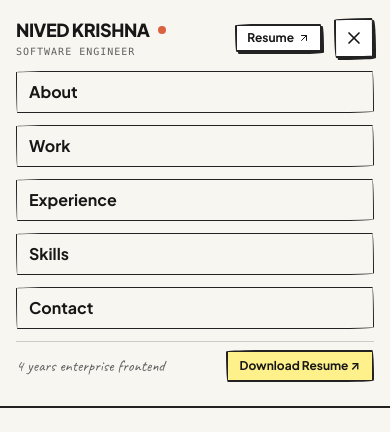
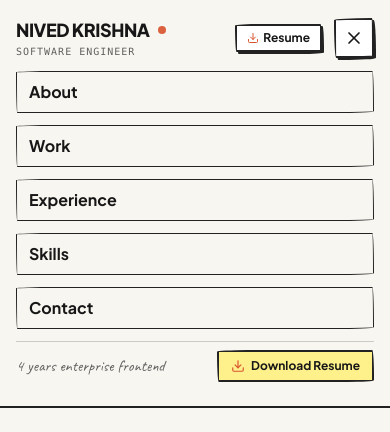
Before and after one commit to Nivedexe/portfolio, a React (Vite) app: page / in a window 390 px wide. Both pictures are taken after a click on the button "Open menu". Shown: the top 432 px of the page. Built offline with nearby package versions, Linux system fonts and the light colour scheme.

Commit message:
feat: configure resume download folder, direct download attributes, and assets

```diff
--- a/src/components/common/Footer.tsx
+++ b/src/components/common/Footer.tsx
@@ -1,6 +1,6 @@
 import React from 'react';
 import { Link } from 'react-router-dom';
-import { ArrowUp, Mail, FileText } from 'lucide-react';
+import { ArrowUp, Mail, Download } from 'lucide-react';
 import { personalConfig } from '../../data/config';
 import { DoodleStar } from '../doodles/DoodleStar';
 import { GithubIcon, LinkedinIcon } from './SocialIcons';
@@ -94,11 +94,11 @@ export const Footer: React.FC = () => {
               </a>
               <a
                 href={personalConfig.resumeUrl}
-                target="_blank"
-                rel="noopener noreferrer"
+                download={personalConfig.resumeDownloadName || 'Nived_Krishna_Resume.pdf'}
                 className="inline-flex items-center gap-2 text-[#171717] hover:text-[#D9532F] transition-colors"
+                title="Download Nived Krishna's Resume"
               >
-                <FileText className="w-4 h-4 text-[#D9532F]" />
+                <Download className="w-4 h-4 text-[#D9532F]" />
                 <span>Download Resume (PDF)</span>
               </a>
             </div>
--- a/src/components/common/Navbar.tsx
+++ b/src/components/common/Navbar.tsx
@@ -1,6 +1,6 @@
 import React, { useState, useEffect } from 'react';
 import { Link, useLocation, useNavigate } from 'react-router-dom';
-import { Menu, X, ArrowUpRight, FileText } from 'lucide-react';
+import { Menu, X, FileText, Download } from 'lucide-react';
 import { personalConfig } from '../../data/config';
 import { DoodleUnderline } from '../doodles/DoodleUnderline';
 
@@ -115,13 +115,13 @@ export const Navbar: React.FC = () => {
         <div className="hidden md:flex items-center gap-4">
           <a
             href={personalConfig.resumeUrl}
-            target="_blank"
-            rel="noopener noreferrer"
+            download={personalConfig.resumeDownloadName || 'Nived_Krishna_Resume.pdf'}
             className="inline-flex items-center gap-1.5 px-3.5 py-1.5 text-xs font-bold uppercase tracking-wider text-[#171717] bg-white sketch-border sketch-shadow-sm hover:translate-x-0.5 hover:-translate-y-0.5 hover:shadow-[3px_3px_0px_#222222] hover:bg-[#FEF08A] transition-all cursor-pointer"
+            title="Download Nived Krishna's Resume"
           >
             <FileText className="w-3.5 h-3.5 text-[#D9532F]" />
             <span>Resume</span>
-            <ArrowUpRight className="w-3.5 h-3.5 text-[#171717]" />
+            <Download className="w-3.5 h-3.5 text-[#171717]" />
           </a>
         </div>
 
@@ -129,12 +129,12 @@ export const Navbar: React.FC = () => {
         <div className="flex md:hidden items-center gap-2">
           <a
             href={personalConfig.resumeUrl}
-            target="_blank"
-            rel="noopener noreferrer"
+            download={personalConfig.resumeDownloadName || 'Nived_Krishna_Resume.pdf'}
             className="inline-flex items-center gap-1 px-2.5 py-1 text-xs font-bold text-[#171717] bg-white sketch-border sketch-shadow-sm mr-1"
+            title="Download Resume"
           >
+            <Download className="w-3 h-3 text-[#D9532F]" />
             <span>Resume</span>
-            <ArrowUpRight className="w-3 h-3" />
           </a>
           <button
             type="button"
@@ -167,11 +167,11 @@ export const Navbar: React.FC = () => {
               </span>
               <a
                 href={personalConfig.resumeUrl}
-                target="_blank"
-                rel="noopener noreferrer"
-                className="inline-flex items-center gap-1 px-3 py-1.5 text-xs font-bold bg-[#FEF08A] text-[#171717] sketch-border"
+                download={personalConfig.resumeDownloadName || 'Nived_Krishna_Resume.pdf'}
+                className="inline-flex items-center gap-1.5 px-3 py-1.5 text-xs font-bold bg-[#FEF08A] text-[#171717] sketch-border"
               >
-                Download Resume ↗
+                <Download className="w-3.5 h-3.5 text-[#D9532F]" />
+                Download Resume
               </a>
             </div>
           </div>
--- a/src/components/hero/Hero.tsx
+++ b/src/components/hero/Hero.tsx
@@ -1,5 +1,5 @@
 import React from 'react';
-import { ArrowDown, ArrowUpRight } from 'lucide-react';
+import { ArrowDown, Download } from 'lucide-react';
 import { personalConfig } from '../../data/config';
 import { DoodleArrow } from '../doodles/DoodleArrow';
 import { DoodleCircle } from '../doodles/DoodleCircle';
@@ -88,12 +88,12 @@ export const Hero: React.FC = () => {
                 {/* Secondary Button */}
                 <a
                   href={personalConfig.resumeUrl}
-                  target="_blank"
-                  rel="noopener noreferrer"
+                  download={personalConfig.resumeDownloadName || 'Nived_Krishna_Resume.pdf'}
                   className="group inline-flex items-center gap-2 px-6 py-3.5 bg-white text-[#171717] font-bold text-sm tracking-wider uppercase sketch-border sketch-shadow-sm hover:bg-[#FEF08A] hover:-translate-x-0.5 hover:-translate-y-0.5 hover:shadow-[5px_5px_0px_#222222] transition-all cursor-pointer"
+                  title="Download Nived Krishna's Resume"
                 >
                   <span>Download Resume</span>
-                  <ArrowUpRight className="w-4 h-4 text-[#D9532F] group-hover:translate-x-0.5 group-hover:-translate-y-0.5 transition-transform" />
+                  <Download className="w-4 h-4 text-[#D9532F] group-hover:translate-y-0.5 transition-transform" />
                 </a>
               </div>
 
--- a/src/components/sections/ContactSection.tsx
+++ b/src/components/sections/ContactSection.tsx
@@ -1,5 +1,5 @@
 import React, { useState } from 'react';
-import { Mail, FileText, Copy, Check, ArrowUpRight } from 'lucide-react';
+import { Mail, FileText, Copy, Check, ArrowUpRight, Download } from 'lucide-react';
 import { personalConfig } from '../../data/config';
 import { SectionTitle } from '../common/SectionTitle';
 import { DoodleStar } from '../doodles/DoodleStar';
@@ -112,15 +112,15 @@ export const ContactSection: React.FC = () => {
 
                 <a
                   href={personalConfig.resumeUrl}
-                  target="_blank"
-                  rel="noopener noreferrer"
+                  download={personalConfig.resumeDownloadName || 'Nived_Krishna_Resume.pdf'}
                   className="flex items-center justify-between p-2.5 bg-white rounded sketch-border-subtle hover:bg-[#FEF08A] transition-colors"
+                  title="Download Nived Krishna's Resume"
                 >
                   <div className="flex items-center gap-2 text-xs font-bold text-[#171717]">
                     <FileText className="w-4 h-4 text-[#D9532F]" />
                     <span>Resume (PDF)</span>
                   </div>
-                  <ArrowUpRight className="w-4 h-4 text-[#5F5F5F]" />
+                  <Download className="w-4 h-4 text-[#5F5F5F]" />
                 </a>
               </div>
 
--- a/src/data/config.ts
+++ b/src/data/config.ts
@@ -1,4 +1,7 @@
 import type { PersonalConfig } from '../types';
+
+const baseUrl = import.meta.env.BASE_URL || './';
+const cleanBase = baseUrl.endsWith('/') ? baseUrl : `${baseUrl}/`;
 
 export const personalConfig: PersonalConfig = {
   name: 'Nived Krishna',
@@ -10,7 +13,8 @@ export const personalConfig: PersonalConfig = {
   email: 'nived.exe@gmail.com',
   githubUrl: 'https://github.com/Nivedexe',
   linkedinUrl: 'https://linkedin.com/in/nivedkrishna', // Placeholder: [YOUR LINKEDIN]
-  resumeUrl: '/resume.pdf', // Points to public/resume.pdf
+  resumeUrl: `${cleanBase}resume/resume.pdf`, // Points to public/resume/resume.pdf
+  resumeDownloadName: 'Nived_Krishna_Resume.pdf',
 
   bioShort:
     'Software Engineer with approximately 4 years of experience specializing in React, TypeScript, and modern UI engineering. Focused on designing complex interfaces, workflows, data-heavy screens, and reusable UI architectures for enterprise and maritime applications.',
--- a/src/pages/AboutPage.tsx
+++ b/src/pages/AboutPage.tsx
@@ -4,7 +4,7 @@ import { personalConfig } from '../data/config';
 import { ExperienceTimeline } from '../components/sections/ExperienceTimeline';
 import { ApproachSection } from '../components/sections/ApproachSection';
 import { DoodleArrow } from '../components/doodles/DoodleArrow';
-import { FileText, ArrowUpRight, Laptop } from 'lucide-react';
+import { FileText, Download, Laptop } from 'lucide-react';
 
 export const AboutPage: React.FC = () => {
   return (
@@ -40,13 +40,13 @@ export const AboutPage: React.FC = () => {
             <div className="pt-2 flex flex-wrap items-center gap-4">
               <a
                 href={personalConfig.resumeUrl}
-                target="_blank"
-                rel="noopener noreferrer"
+                download={personalConfig.resumeDownloadName || 'Nived_Krishna_Resume.pdf'}
                 className="inline-flex items-center gap-2 px-6 py-3.5 bg-[#171717] text-[#F8F6F0] font-bold text-xs uppercase tracking-wider sketch-border sketch-shadow hover:bg-[#D9532F] transition-all cursor-pointer"
+                title="Download Nived Krishna's Resume"
               >
-                <FileText className="w-4 h-4 text-[#D9532F]" />
+                <FileText className="w-4 h-4 text-[#FEF08A]" />
                 <span>Download Resume (PDF)</span>
-                <ArrowUpRight className="w-4 h-4 text-white" />
+                <Download className="w-4 h-4 text-white" />
               </a>
             </div>
           </div>
--- a/src/types/index.ts
+++ b/src/types/index.ts
@@ -82,6 +82,7 @@ export interface PersonalConfig {
   githubUrl: string;
   linkedinUrl: string;
   resumeUrl: string;
+  resumeDownloadName?: string;
   bioShort: string;
   bioExtended: string;
 }
```
Also changed, not shown: public/resume/README.txt (added), 13 other files (tests, documents, lock files or other folders).
